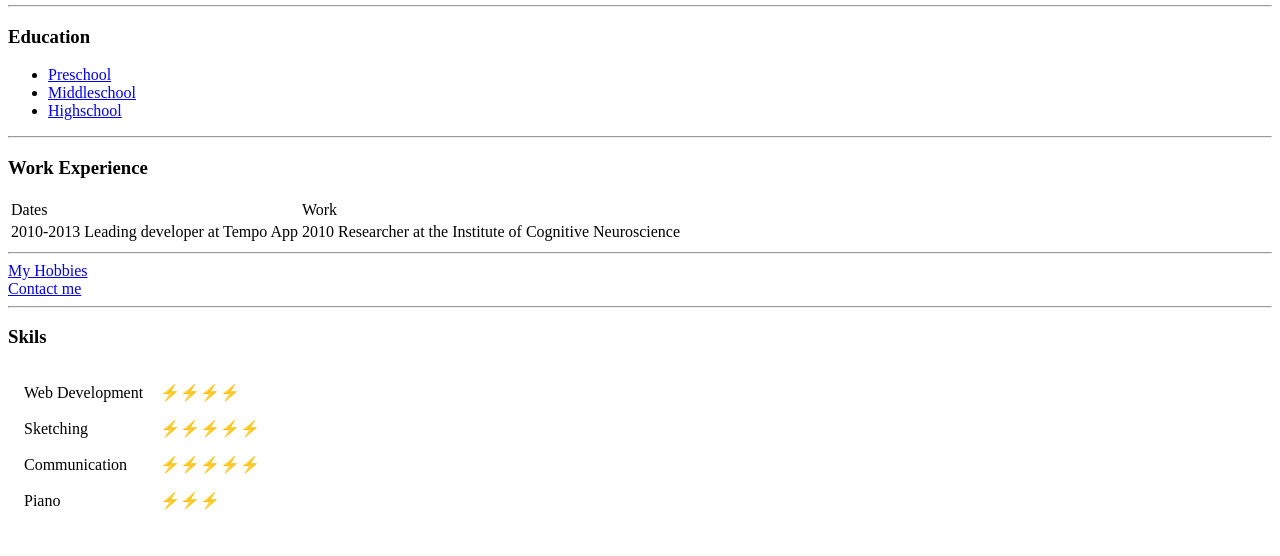
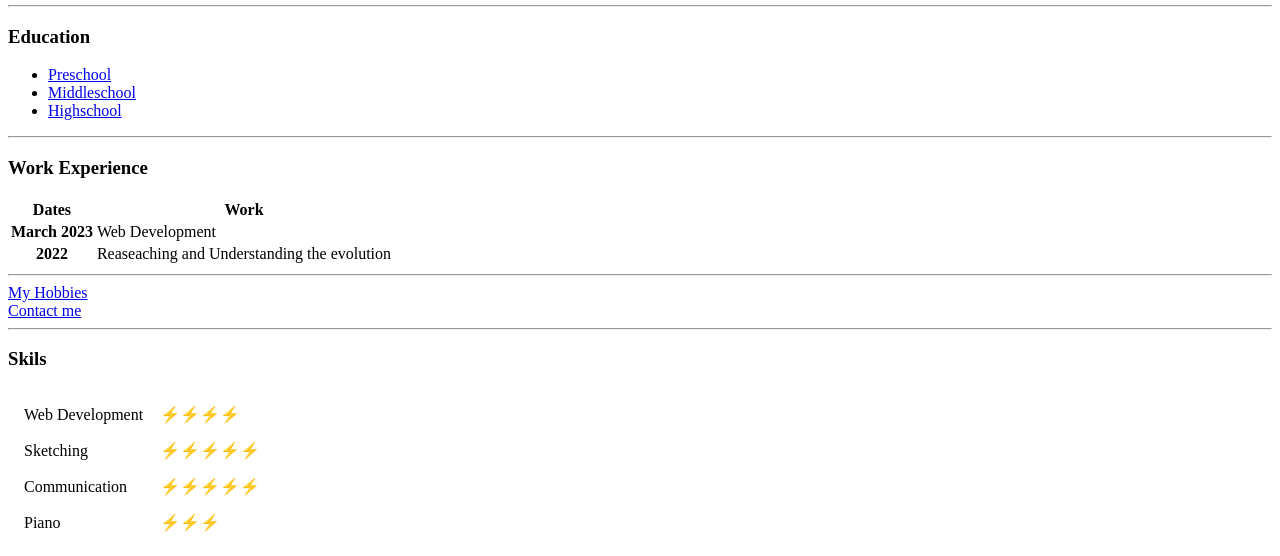
Before and after one commit to Achintya0724/cv, a plain HTML site: page index.html in a window 1280 px wide. Shown: the part 394-950 px from the top of the page. Before the commit the page ends 928 px from the top, so only its background shows below. Drawn offline with Linux system fonts and the light colour scheme.

Commit message:
Update index.html

```diff
--- a/index.html
+++ b/index.html
@@ -27,13 +27,18 @@
    <table>
     <tablehead>
 <tr>
-    <td>Dates</td>
-    <td>Work</td>
+    <th scope="col">Dates</td>
+    <th scope="col">Work</th>
 </tr>
 <tr>
-    <td>2010-2013 Leading developer at Tempo App</td>
-    <td>2010 Researcher at the Institute of Cognitive Neuroscience</td>
+<th scope="row">March 2023</th>
+<td>Web Development </td>
 </tr>
+<tr>
+    <th scope="row">2022 </th>
+    <td>Reaseaching and Understanding the evolution</td>
+</tr>
+
     </tablehead>
     <tablebody>
     </tablebody>
```
